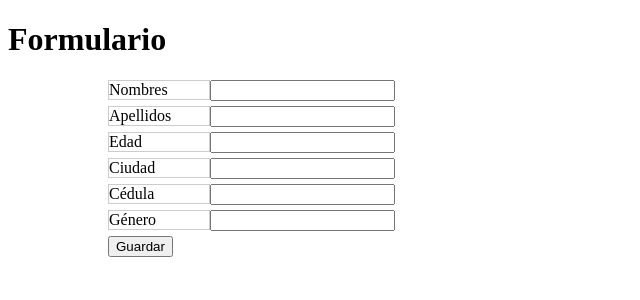
After one commit to andreslimadelpezo/web, a PHP site: page /web/formulario_usuarios.php in a window 1280 px wide. The commit adds this page. Shown: the top 300 px of the page, without its empty margins (0-640 px from the left). Run offline with PHP 8.4, Linux system fonts and the light colour scheme.

Commit message:
proyecto terminado

```diff
--- /dev/null
+++ b/Usuarios.php
@@ -0,0 +1,59 @@
+<?php
+require_once('Conection.php');//importar
+	class Usuarios extends Conection{
+
+		function listar_usuarios(){
+		$resultado=$this->con->query('SELECT * FROM usuarios order by usu_apellidos');
+		return $resultado->fetch_all(MYSQLI_ASSOC);//
+	 }
+
+	 	function create($usu_nombres,$usu_apellidos,$usu_edad,$usu_ciudad,$usu_cedula,$usu_genero){
+	 		$this->con->query("INSERT INTO usuarios (usu_nombres,
+	 													usu_apellidos,
+	 													usu_edad,
+	 													usu_ciudad,
+	 													usu_cedula,
+	 													usu_genero)
+	 							VALUES('$usu_nombres',
+	 									'$usu_apellidos',
+	 									'$usu_edad',
+	 									'$usu_ciudad',
+	 									'$usu_cedula',
+	 									'$usu_genero')
+	 					");
+
+
+
+
+
+
+
+
+	 	}
+      function edit($usu_id){
+             $resultado=$this->con->query("SELECT * FROM usuarios WHERE usu_id=$usu_id ");
+             return $resultado->fetch_all(MYSQLI_ASSOC)[0];
+      }
+
+
+      function update($usu_nombres,$usu_apellidos,$usu_edad,$usu_ciudad,$usu_cedula,$usu_genero,$usu_id){
+             $this->con->query("UPDATE usuarios
+                                SET usu_nombres='$usu_nombres',
+                                usu_apellidos='$usu_apellidos',
+                                usu_edad='$usu_edad',
+                                usu_ciudad='$usu_ciudad',
+                                usu_cedula='$usu_cedula',
+                                usu_genero='$usu_genero'
+                                WHERE usu_id=$usu_id
+                ");
+
+
+
+      }
+        function delete($usu_id){
+            $this->con->query("DELETE FROM usuarios WHERE usu_id=$usu_id");
+      }
+    }
+
+
+?>
--- /dev/null
+++ b/formulario_usuarios.php
@@ -0,0 +1,89 @@
+<?php
+require_once("Usuarios.php");
+$usuarios=new Usuarios();
+
+if(isset($_GET['usu_id'])){
+    $datos=$usuarios->edit( $_GET['usu_id'] );
+}else{
+    $datos['usu_id']=NULL;
+    $datos['usu_nombres']=NULL;
+    $datos['usu_apellidos']=NULL;
+    $datos['usu_edad']=NULL;
+    $datos['usu_ciudad']=NULL;
+    $datos['usu_apellidos']=NULL;
+    $datos['usu_cedula']=NULL;
+    $datos['usu_genero']=NULL;
+
+
+
+
+}
+
+
+
+
+?>
+<!DOCTYPE html>
+<html lang="en">
+<head>
+    <meta charset="UTF-8">
+    <meta name="viewport"content="width-device-width,initial-scale-1.0">
+    <title>Formulario Usuarios</title>
+    <style>
+        .contenedores{
+            margin-top:5px;
+            margin-left:100px;
+
+
+        }
+        label{
+            width:100px;
+            float:left;
+            font-family:Bodoni MT ;
+            font-size:16px;
+            border:solid 1px #ccc;
+
+        }
+    </style>
+</head>
+<body>
+    <h1>Formulario</h1>
+    <form action='acciones_usuarios.php' method='POST'>
+            <input type="hidden" id="usu_id" name="usu_id" value="<?php echo $datos['usu_id']?>">
+    <form action="" method="POST">
+        <div class="contenedores">
+        <label for="usu_nombres">Nombres</label>
+        <input type="text" name="usu_nombres" id="usu_nombres"  value="<?php echo $datos['usu_nombres'] ?>">
+        </div>
+
+        <div class="contenedores" >
+        <label for="usu_apellidos">Apellidos</label>
+        <input type="text" name="usu_apellidos" id="usu_apellidos" value="<?php echo $datos['usu_apellidos'] ?>" >
+        </div>
+
+        <div class="contenedores">
+        <label for="usu_edad">Edad</label>
+        <input type="text" name="usu_edad" id="usu_edad" value="<?php echo $datos['usu_edad'] ?>">
+        </div>
+
+        <div class="contenedores">
+        <label for="usu_ciudad">Ciudad</label>
+        <input type="text" name="usu_ciudad" id="usu_ciudad" value="<?php echo $datos['usu_ciudad'] ?>">
+        </div>
+
+        <div class="contenedores">
+        <label for="usu_cedula">Cédula</label>
+        <input type="text" name="usu_cedula" id="usu_cedula" value="<?php echo $datos['usu_cedula'] ?>">
+        </div>
+
+        <div class="contenedores">
+        <label for="usu_genero">Género</label>
+        <input type="text" name="usu_genero" id="usu_genero" value="<?php echo $datos['usu_genero'] ?>">
+     </div>
+     <div class="contenedores">
+          <button>Guardar</button>
+     </div>
+    </form>
+
+</body>
+</html>
--- a/index.php
+++ b/index.php
@@ -38,7 +38,7 @@
 </head>
 <body>
 
-	<h1><center>Menú Principal desde casa</center></h1>
+	<h1><center>Menú Principal</center></h1>
 
 	<div align="center"><img src="hijo.png"  width="350" height="350" ></div><br>
 
```
Also changed, not shown: Estudiantes.php (+16 -0 lines), acciones_estudiantes.php (+19 -3 lines), acciones_usuarios.php (added, +32 -0 lines), formulario_estudiantes.php (+14 -1 lines), lista_estudiantes.php (+10 -1 lines), lista_usuarios.php (+112 -1 lines).
